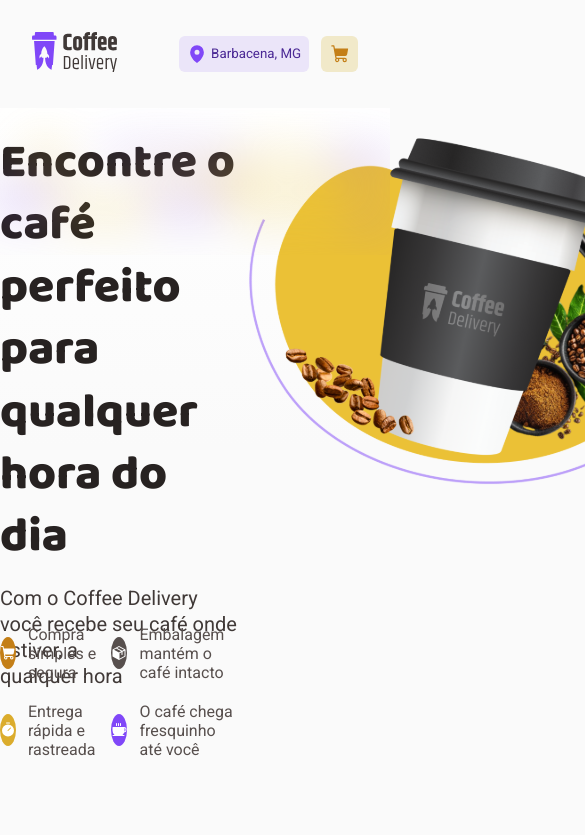
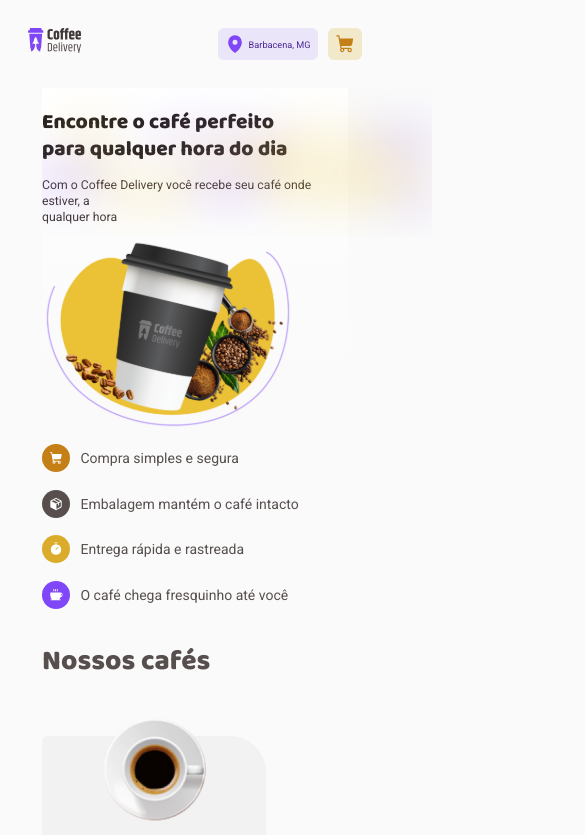
Before and after one commit to diegofchagas/coffe-delivery, a React (Vite) app: page / in a window 390 px wide. Shown: the top 835 px of the page, 585 px wide, since content can reach past the window. Built offline with nearby package versions, Linux system fonts and the light colour scheme.

Commit message:
add responsivade ao projeto

```diff
--- a/src/components/Header/style.ts
+++ b/src/components/Header/style.ts
@@ -8,6 +8,12 @@
 position:sticky;
 inset:0;
 z-index:10;
+
+@media (max-width:768px) {
+    img{
+      width: 3.75rem;
+    }
+  }
 `;
 
 export const NavContainer = styled.div`
@@ -67,4 +73,8 @@
       }
     `}
 
+    @media (max-width:768px) {
+      font-size: .655rem;
+    }
+
 `;
--- a/src/pages/Home/Components/About/index.tsx
+++ b/src/pages/Home/Components/About/index.tsx
@@ -19,7 +19,7 @@
             qualquer hora
           </p>
         </Banner>
-        <img src={copo} alt="" />
+        <img className="logo-coffee" src={copo} alt="" />
         <InfoContainer>
           <TextWithIcon
             iconBg="#C47F17"
--- a/src/pages/Home/Components/About/style.ts
+++ b/src/pages/Home/Components/About/style.ts
@@ -1,12 +1,12 @@
-import styled from 'styled-components';
+import styled from "styled-components";
 
 export const Container = styled.div`
-  display:flex;
-  align-items:center;
+  display: flex;
+  align-items: center;
   padding: 1.5rem 0rem;
-  width:100%;
-  position:relative;
-  img#bg{
+  width: 100%;
+  position: relative;
+  img#bg {
     position: absolute;
     top: 0;
     left: 0;
@@ -14,49 +14,102 @@
     width: 100vw;
     object-fit: cover;
   }
-  margin-bottom:8rem;
+  margin-bottom: 8rem;
   background: no-repeat center,
     linear-gradient(180deg, #fff 0%, rgba(250, 250, 250, 0.2) 50%, #fafafa 100%);
+
+  @media (max-width:768px) {
+    margin-bottom:1rem;
+  }
+
 `;
 
 export const ContainerAbout = styled.section`
-  width:100%;
-  max-width:1120px;
+  width: 100%;
+  max-width: 1120px;
   margin-right: auto;
   margin-left: auto;
-  display:grid;
+  display: grid;
   grid-template-columns: 2fr 1fr;
 
-  img{
-    grid-column:2;
+  .logo-coffee {
+    grid-column: 2;
+  }
+
+  @media (max-width: 1000px) {
+    .logo-coffee {
+      width: 22rem;
+    }
+  }
+
+  @media (max-width: 768px) {
+
+    .logo-coffee {
+      width: 18rem;
+    }
+  }
+
+  @media (max-width:600px) {
+    display:flex;
+    flex-direction:column;
+    gap:1rem;
   }
 `;
 
 export const Banner = styled.div`
-display:flex;
-flex-direction:column;
-gap:1rem;
+  max-width: 36rem;
+  display: flex;
+  flex-direction: column;
+  gap: 1rem;
 
-h1{
-  color:${({theme})=> theme['base-title']};
-  font-size:3rem;
+  h1 {
+    color: ${({ theme }) => theme["base-title"]};
+    font-size: 3rem;
     font-family: "Baloo 2", sans-serif;
-  line-height:130%;
+    line-height: 130%;
     font-weight: 800;
   }
 
-p{
-  color:${({theme})=> theme['base-subtitle']};
-  font-size:1.25rem;
+  p {
+    color: ${({ theme }) => theme["base-subtitle"]};
+    font-size: 1.25rem;
     font-weight: 400;
-  line-height:130%;
+    line-height: 130%;
+  }
+
+  @media (max-width: 1000px) {
+    h1 {
+      font-size: 1.5rem;
+    }
+
+    p {
+      font-size: 1rem;
+    }
+  }
+
+  @media (max-width: 768px) {
+    h1 {
+      font-size: 1.5rem;
+    }
+
+    p {
+      font-size: 0.875rem;
+    }
   }
 `;
 
 export const InfoContainer = styled.div`
-width:100%;
-display:grid;
+  width: 100%;
+  display: grid;
   grid-template-columns: 1fr 1fr;
-row-gap:1.25rem;
-margin-top:-4rem;
+  row-gap: 1.25rem;
+
+
+  @media (max-width: 1000px) {
+  }
+
+  @media (max-width: 768px) {
+    grid-template-columns: 1fr;
+    margin-top:0;
+  }
 `;
--- a/src/pages/Home/styles.ts
+++ b/src/pages/Home/styles.ts
@@ -2,6 +2,8 @@
 
 export const ContainerHome = styled.main`
   margin-bottom:9.8rem;
+  margin-inline: 3rem;
+
 
   h2{
   font-family: "Baloo 2", sans-serif;
@@ -17,4 +19,22 @@
     row-gap:1.5rem;
     margin-top:1rem;
   }
+
+  @media (max-width:1000px) {
+    .cards-coffes-types{
+      grid-template-columns: repeat(3, 1fr);
+    }
+  }
+
+  @media (max-width:768px) {
+    .cards-coffes-types{
+      grid-template-columns: repeat(2, 1fr);
+    }
+  }
+
+  @media (max-width:500px) {
+    .cards-coffes-types{
+      grid-template-columns: 1fr;
+    }
+  }
 `;
--- a/src/styles/global.ts
+++ b/src/styles/global.ts
@@ -13,9 +13,16 @@
   background-color:${({theme})=> theme["base-background"]};
   color:${({theme})=> theme["base-text"]};
   -webkit-font-smoothing: antialiased;
+  margin: 0 auto;
 }
 
 button,input{
   font-family: "Roboto", sans-serif;
 }
+
+@media (max-width:768px) {
+  html{
+    font-size: 87.5%;
+  }
+}
 `;
```
Lines whose indentation alone changed are shown as unchanged.
